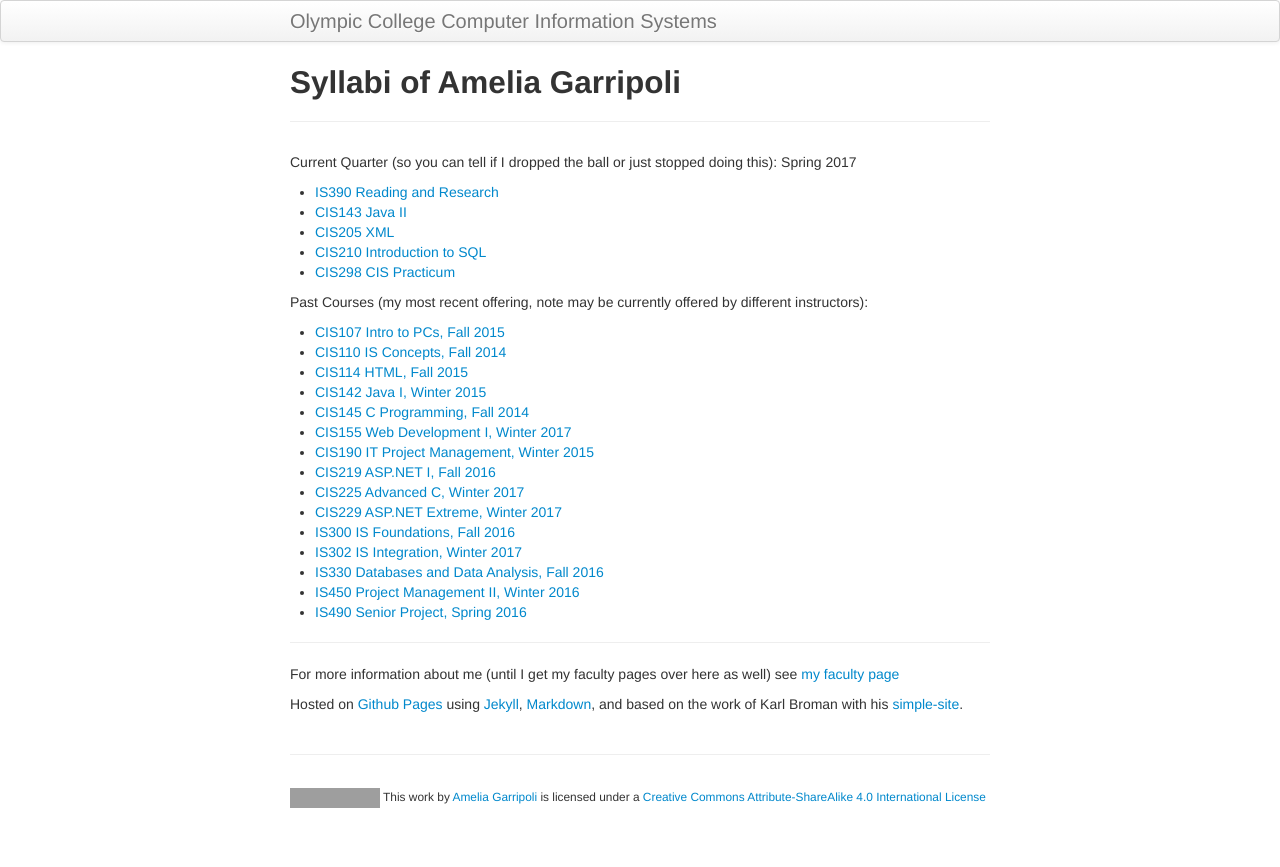
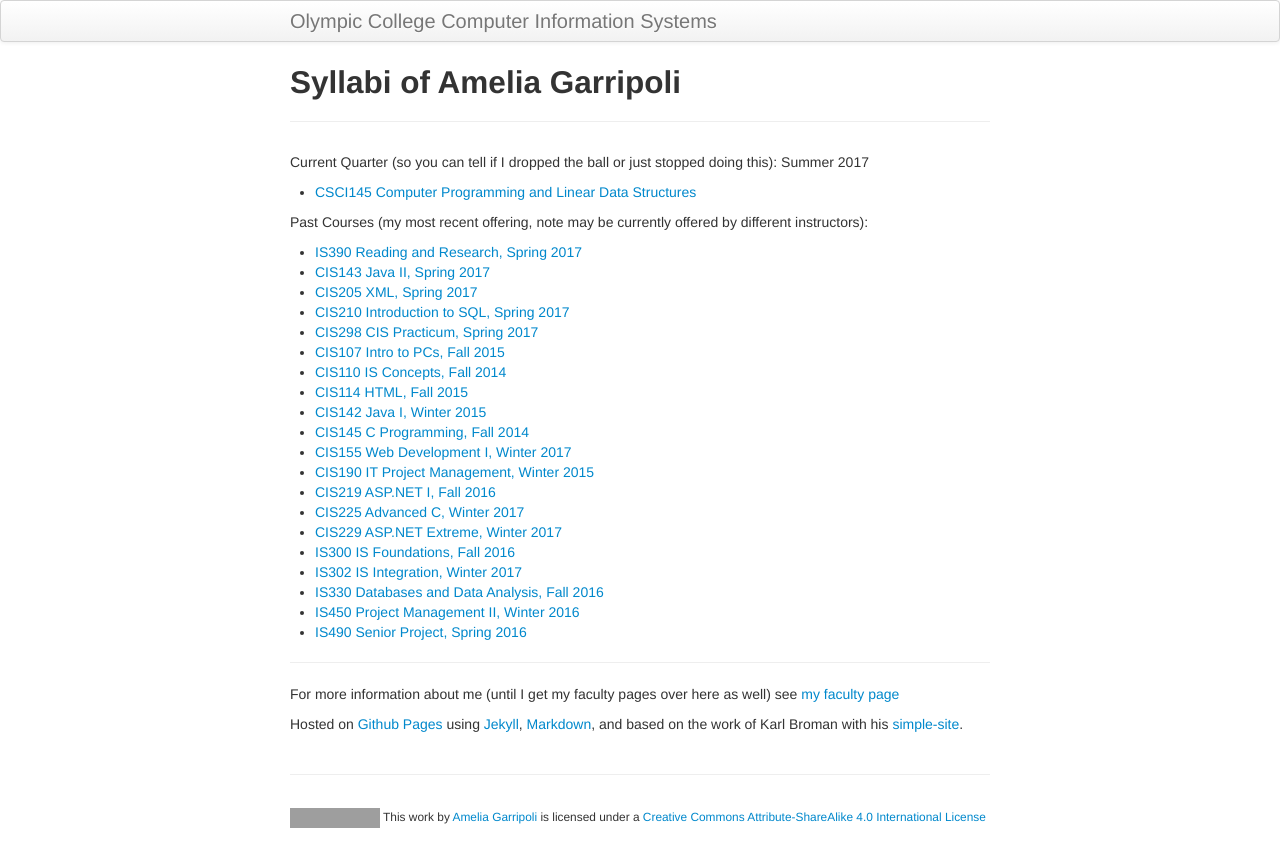
Before and after one commit to argoc/syllabub, a Jekyll site: the page built from index.md, in a window 1280 px wide. Shown: the top 867 px of the page. Built offline with Jekyll 4.4.1, drawn with Linux system fonts in a browser that asks for light colours; grey boxes are pictures that could not be loaded.

Commit message:
summer 2017

```diff
--- a/index.md
+++ b/index.md
@@ -5,16 +5,17 @@ description: Capturing current syllabi (past revs in repo history)
 ---
 
 
-Current Quarter (so you can tell if I dropped the ball or just stopped doing this): Spring 2017
+Current Quarter (so you can tell if I dropped the ball or just stopped doing this): Summer 2017
 
-- [IS390 Reading and Research](IS390.html)
-- [CIS143 Java II](CIS143.html)
-- [CIS205 XML](CIS205.html)
-- [CIS210 Introduction to SQL](CIS210.html)
-- [CIS298 CIS Practicum](CIS298.html)
+- [CSCI145 Computer Programming and Linear Data Structures](CSCI145.html)
 
 Past Courses (my most recent offering, note may be currently offered by different instructors):
 
+- [IS390 Reading and Research, Spring 2017](IS390.html)
+- [CIS143 Java II, Spring 2017](CIS143.html)
+- [CIS205 XML, Spring 2017](CIS205.html)
+- [CIS210 Introduction to SQL, Spring 2017](CIS210.html)
+- [CIS298 CIS Practicum, Spring 2017](CIS298.html)
 - [CIS107 Intro to PCs, Fall 2015](archive/2015_Fall_CIS_107_Item_2152_Syllabus.html)
 - [CIS110 IS Concepts, Fall 2014](archive/2014_Fall_CIS_110_Syllabus_Garripoli.htm)
 - [CIS114 HTML, Fall 2015](archive/2015_Fall_CIS_114_Item_2170_Syllabus.html)
```
